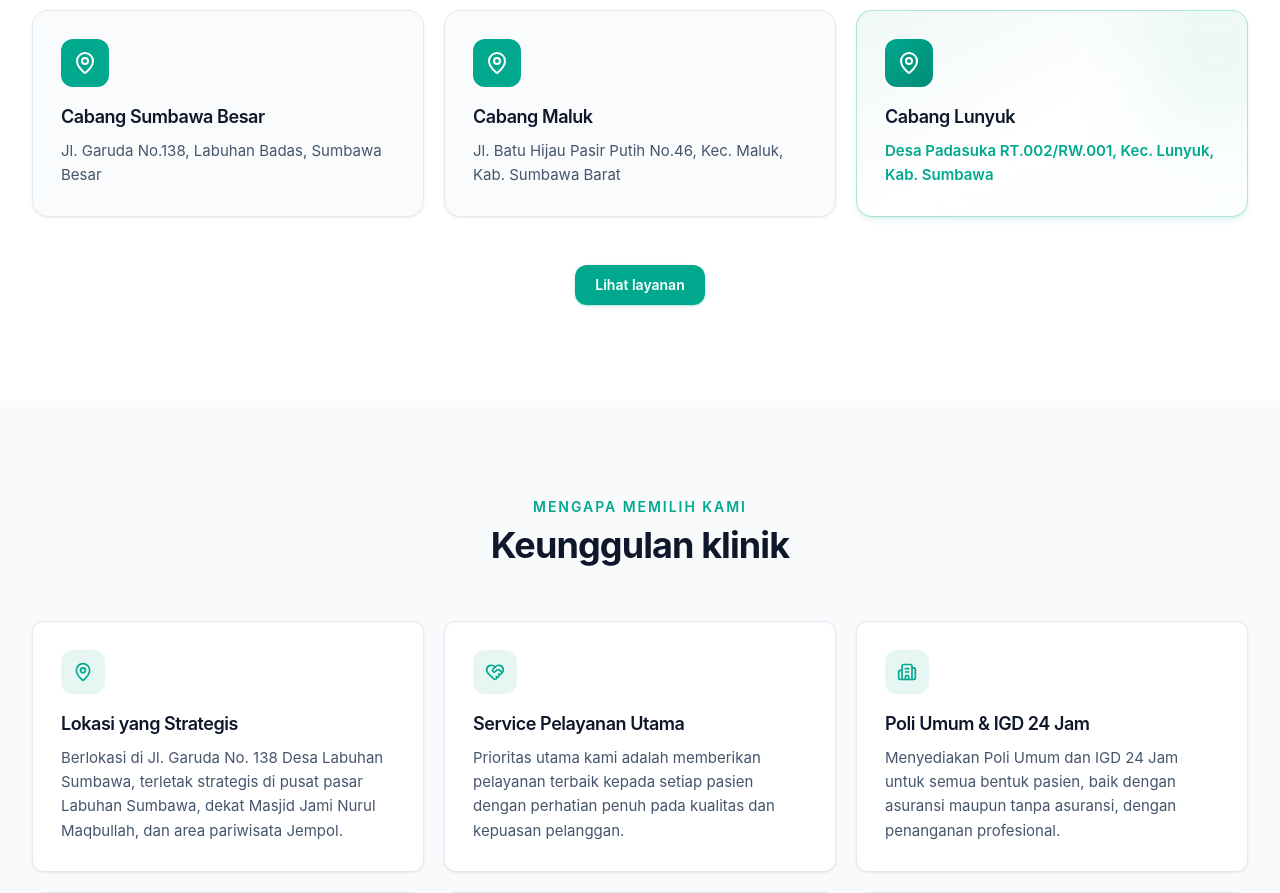
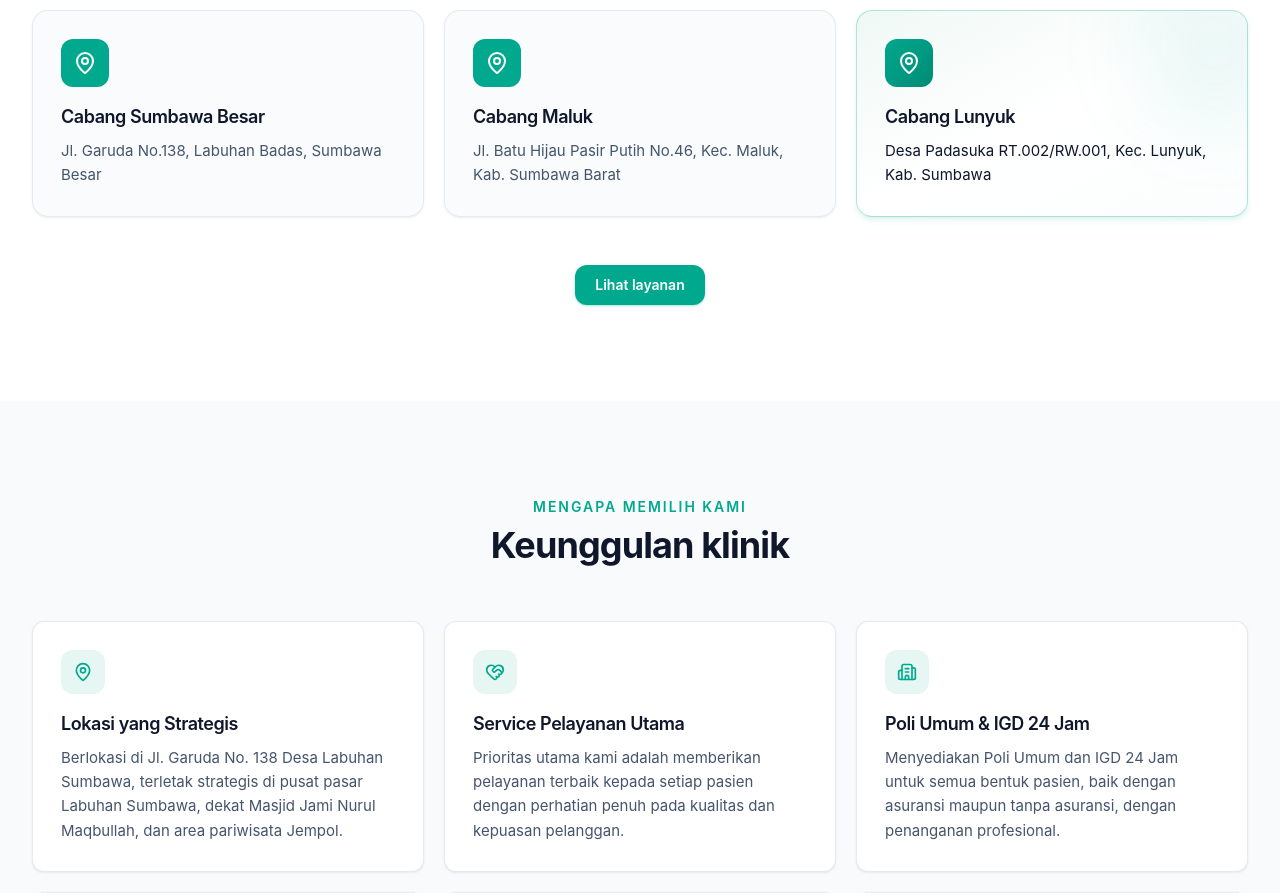
Before and after one commit to Callmerev95/klinik-sehat-bersama, a Next.js app: page /tentang-kami in a window 1280 px wide. Shown: the part 1600-2493 px from the top of the page. Built offline with nearby package versions, Linux system fonts and the light colour scheme.

Commit message:
fix: reduce footer partner logo image quality from 100 to 75

```diff
--- a/src/app/tentang-kami/page.tsx
+++ b/src/app/tentang-kami/page.tsx
@@ -325,7 +325,7 @@ export default function TentangKamiPage() {
                     <h3 className="mt-4 text-lg font-semibold tracking-tight text-slate-900">{cab.name}</h3>
                     <p className={cn(
                       'mt-2 flex-1 text-sm leading-relaxed sm:text-[0.9375rem]',
-                      isComingSoon ? 'text-[#00A88E] font-semibold' : 'text-slate-600'
+                      isComingSoon ? 'text-slate-900' : 'text-slate-600'
                     )}>
                       {cab.address}
                     </p>
--- a/src/components/layout/Footer.tsx
+++ b/src/components/layout/Footer.tsx
@@ -189,7 +189,7 @@ export default function Footer() {
                       height={160}
                       className="h-32 w-auto object-contain transition-transform duration-300"
                       sizes="(max-width: 640px) 50vw, (max-width: 1024px) 33vw, 25vw"
-                      quality={100}
+                      quality={75}
                     />
                   </div>
                 ))}
```
